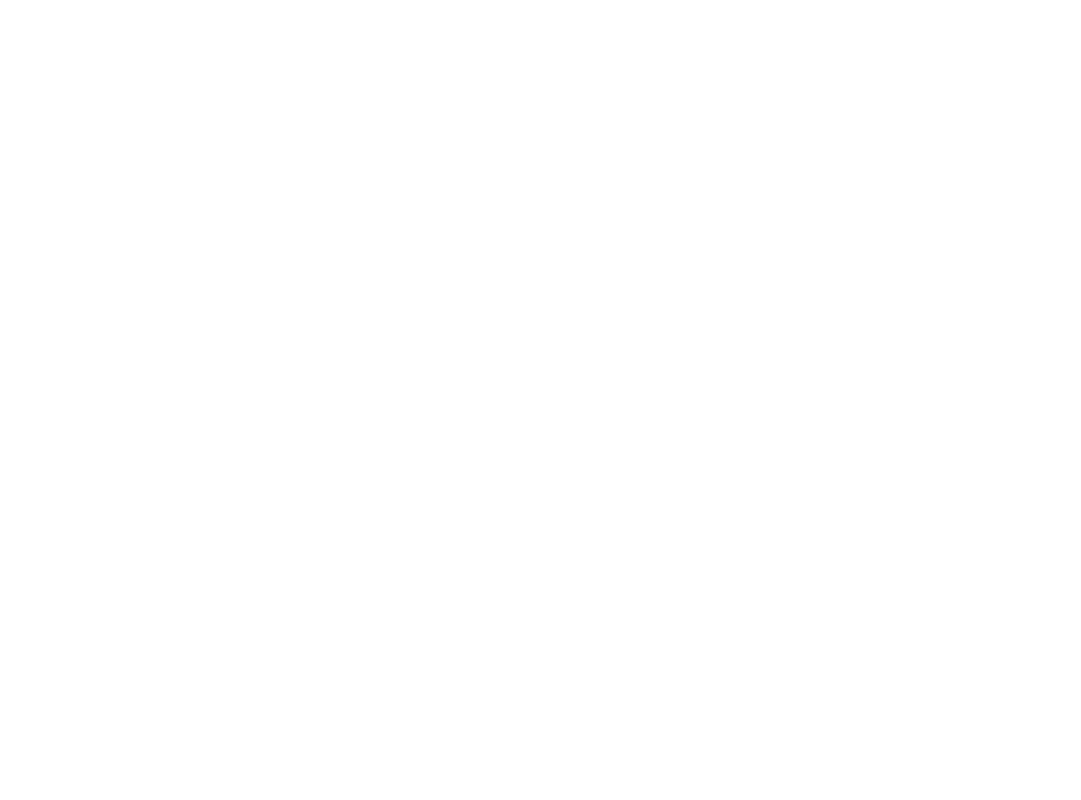
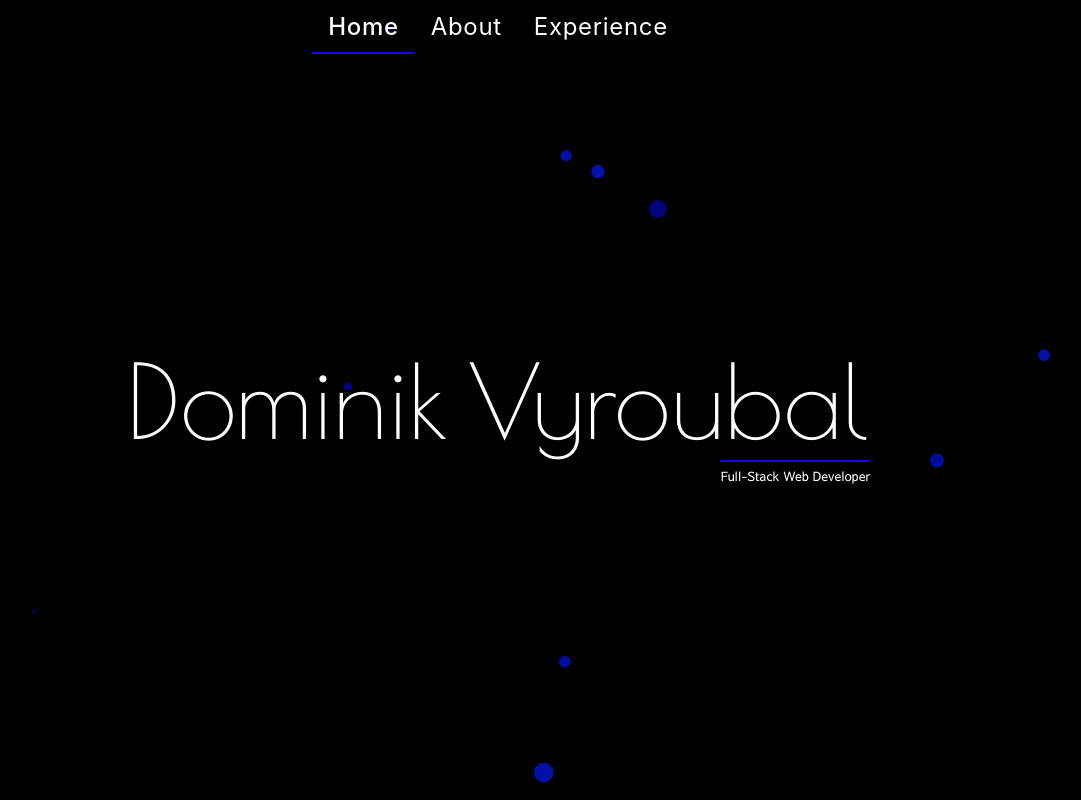
Before and after one commit to Werfmon/personal-website, a React (Create React App) app: page / in a window 1280 px wide. Shown: the whole page, without its empty margins (142-1223 px from the left). Built offline with nearby package versions, Linux system fonts and the light colour scheme.

Commit message:
Home page

```diff
--- a/package.json
+++ b/package.json
@@ -3,12 +3,17 @@
   "version": "0.1.0",
   "private": true,
   "dependencies": {
+    "@emotion/react": "^11.8.1",
+    "@emotion/styled": "^11.8.1",
+    "@mui/material": "^5.4.4",
     "@testing-library/jest-dom": "^5.16.1",
     "@testing-library/react": "^12.1.2",
     "@testing-library/user-event": "^13.5.0",
     "react": "^17.0.2",
     "react-dom": "^17.0.2",
+    "react-router-dom": "^6.2.2",
     "react-scripts": "5.0.0",
+    "react-tsparticles": "^1.41.6",
     "styled-components": "^5.3.3",
     "web-vitals": "^2.1.4"
   },
--- a/src/App.jsx
+++ b/src/App.jsx
@@ -1,6 +1,14 @@
-import React, { useEffect } from "react";
+import React from "react";
+import HeaderComp from "./Components/HeaderComp";
+import NavBar from "./Components/NavBar";
+import ParticlesComp from "./Components/ParticlesComp";
 
 export default function App() {
-
-  return <></>;
+  return (
+    <>
+    <NavBar />
+      <ParticlesComp />
+      <HeaderComp />
+    </>
+  );
 }
--- /dev/null
+++ b/src/Components/HeaderComp.jsx
@@ -0,0 +1,36 @@
+import React from 'react'
+import styled from 'styled-components'
+const Header = styled.header`
+    position: absolute;
+    height: 100vh;
+    width: 100%;
+    display: grid;
+    place-content: center;
+
+    `
+const Heading = styled.h1`
+    font-family: 'Poiret One', cursive;
+    font-weight: 100;
+    color: #fff;
+    text-align: center;
+    font-size: clamp(2rem, 8vw, 8rem);
+    position: relative;
+    &::after {
+        content: "Full-Stack Web Developer";
+        position: absolute;
+        font-size: clamp(.5rem, 1vw, 1rem);
+        display: block;
+        padding-top: 5px;
+        border-top: 2px solid #1800f1;
+        right: 0;
+        font-family: 'Sawarabi Gothic', sans-serif;
+}
+`
+
+export default function HeaderComp() {
+  return (
+    <Header>
+        <Heading>Dominik Vyroubal</Heading>
+    </Header>
+  )
+}
--- /dev/null
+++ b/src/Components/NavBar.jsx
@@ -0,0 +1,69 @@
+import React from "react";
+
+import Tabs from "@mui/material/Tabs";
+import Tab from "@mui/material/Tab";
+import Box from "@mui/material/Box";
+import { styled } from "@mui/material/styles";
+
+import { Container } from "../theme";
+
+const AntTab = styled((props) => <Tab disableRipple {...props} />)(
+  ({ theme }) => ({
+    textTransform: "none",
+    minWidth: 0,
+    [theme.breakpoints.up("sm")]: {
+      minWidth: 0,
+    },
+  fontSize: '1.5rem',
+    fontWeight: theme.typography.fontWeightRegular,
+    color: "#fff",
+    fontFamily: [
+      "-apple-system",
+      "BlinkMacSystemFont",
+      '"Segoe UI"',
+      "Roboto",
+      '"Helvetica Neue"',
+      "Arial",
+      "sans-serif",
+      '"Apple Color Emoji"',
+      '"Segoe UI Emoji"',
+      '"Segoe UI Symbol"',
+    ].join(","),
+    "&:hover": {
+      color: "#ccc",
+      opacity: 1,
+    },
+    "&.Mui-selected": {
+      color: "#fff",
+      fontWeight: theme.typography.fontWeightMedium,
+    },
+    "&.Mui-focusVisible": {
+      backgroundColor: "#0018cc",
+    },
+  })
+);
+const AntTabs = styled(Tabs)({
+  '& .MuiTabs-indicator': {
+    backgroundColor: '#1900F1',
+  },
+
+});
+
+export default function NavBar() {
+  const [value, setValue] = React.useState(0);
+
+  const handleChange = (event, newValue) => {
+    setValue(newValue);
+  };
+  return (
+    <Container>
+      <Box sx={{ width: "100%" }}>
+        <AntTabs value={value} TabIndicatorProps={{style: {background:'#1900F1'}}} onChange={handleChange} centered>
+          <AntTab label="Home" />
+          <AntTab label="About" />
+          <AntTab label="Experience" />
+        </AntTabs>
+      </Box>
+    </Container>
+  );
+}
--- /dev/null
+++ b/src/Components/ParticlesComp.jsx
@@ -0,0 +1,72 @@
+import React from "react";
+import Particles from "react-tsparticles";
+
+export default function ParticlesComp() {
+  return (
+    <Particles
+      id="tsparticles"
+      params={{
+        fpsLimit: 60,
+        interactivity: {
+          events: {
+            onClick: {
+              enable: true,
+              mode: "push",
+            },
+            resize: true,
+          },
+          modes: {
+            bubble: {
+              distance: 40,
+              duration: 2,
+              opacity: 0.8,
+              size: 20,
+            },
+            push: {
+              quantity: 3,
+            },
+            repulse: {
+              distance: 100,
+              duration: 5,
+            },
+          },
+        },
+
+        particles: {
+          color: {
+            value: ["#0013de", "#0118ef", "#0006b1"],
+          },
+          collisions: {
+            enable: false,
+          },
+          move: {
+            direction: "none",
+            enable: true,
+            random: false,
+            speed: 1,
+            straight: true,
+            outMode: "bounce",
+          },
+          number: {
+            density: {
+              enable: true,
+              value_area: 400,
+            },
+            value: 4,
+          },
+          opacity: {
+            value: 0.7,
+          },
+          shape: {
+            type: "circle",
+          },
+          size: {
+            random: true,
+            value: 10,
+          },
+        },
+        detectRetina: false,
+      }}
+    />
+  );
+}
--- a/src/style/global.css
+++ b/src/style/global.css
@@ -1,11 +1,38 @@
-*{
+@import url('https://fonts.googleapis.com/css2?family=Poiret+One&display=swap');
+@import url('https://fonts.googleapis.com/css2?family=Sawarabi+Gothic&display=swap');
+
+* {
   margin: 0;
   padding: 0;
   list-style: none;
   text-decoration: none;
 }
-body{
+body {
   min-height: 100vh;
   width: 100%;
   margin: 0;
+  background-color: #000;
 }
+::-webkit-scrollbar {
+  width: 10px;
+  background-color: rgb(53, 53, 53);
+}
+::-webkit-scrollbar-thumb {
+  background: rgb(117, 116, 116);
+  border-radius: 8px;
+}
+#tsparticles,
+.tsparticles-canvas-el {
+  position: absolute !important;
+  height: 100vh;
+  width: 100vw !important;
+  background: rgb(0, 0, 0) !important;
+  /* clip-path: polygon(0 80%, 0 61%, 83% 0, 100% 0, 100% 48%, 0 100%, 0 91%) !important;
+  clip-path: polygon(19% 0, 100% 96%, 100% 100%, 100% 100%, 0 33%, 0 0) !important; */
+}
+.moveForward {
+  width: 25rem !important;
+  height: 30rem !important;
+  opacity: 1 !important;
+  top: calc(50% - 40px) !important;
+}
--- /dev/null
+++ b/src/theme.js
@@ -0,0 +1,9 @@
+import styled from 'styled-components'
+
+
+export const Container = styled.div`
+  position: absolute;
+  top: 0;
+  width: 100%;
+  z-index: 10;
+  `;
```
Also changed, not shown: 1 other file (tests, documents, lock files or other folders). Lines whose indentation alone changed are shown as unchanged.
